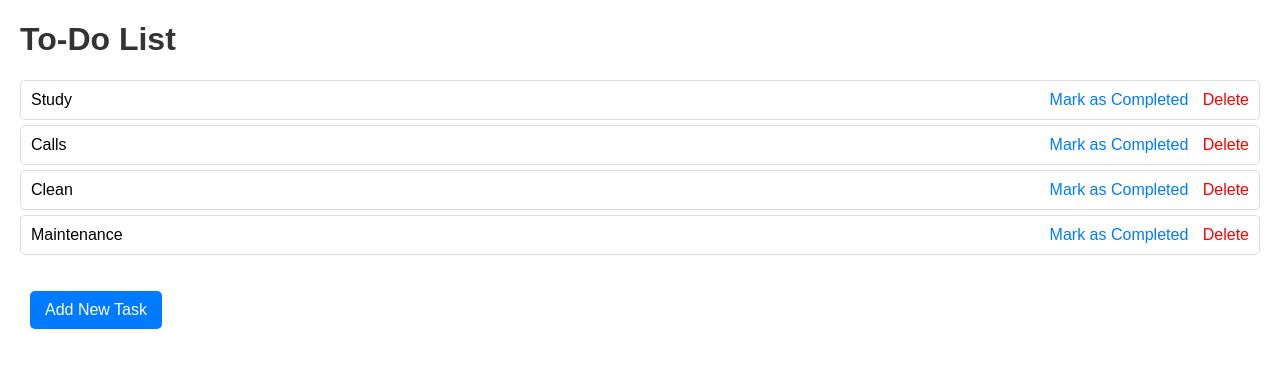
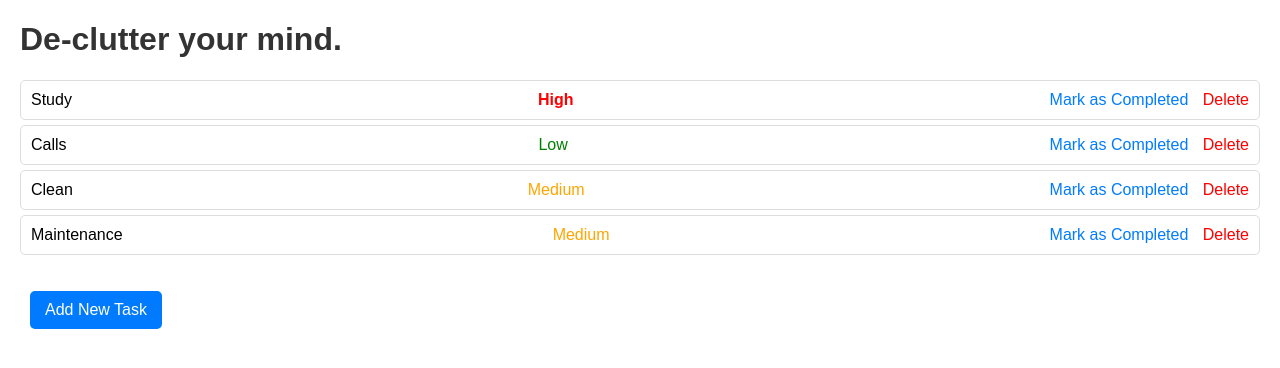
Before and after one commit to shauna-rsh/django-simpletodo, a Django app: page /todoapp/ in a window 1280 px wide. Shown: the top 368 px of the page. Run offline with Django 4.2, Linux system fonts and the light colour scheme; data comes from the database, SQL or seed files in the repository; both versions use the stored data as it was after the commit; parts of the project's set-up code (start-up, migrations or seed data) failed here and were passed over.

Commit message:
Added task prioritization using ML

```diff
--- a/todoapp/models.py
+++ b/todoapp/models.py
@@ -5,3 +5,7 @@ class Task(models.Model):
     title = models.CharField(max_length=250)
     description = models.TextField(blank=True)
     completed = models.BooleanField(default=False)
+    priority = models.CharField(max_length=50, default="Medium")  # Add this field
+
+    def __str__(self):
+        return self.title
--- a/todoapp/templates/add_task.html
+++ b/todoapp/templates/add_task.html
@@ -64,7 +64,7 @@
         <input type="text" id="title" name="title" placeholder="Enter task title" required>
 
         <label for="description">Description:</label>
-        <textarea id="description" name="description" rows="4" placeholder="Enter task description (optional)"></textarea>
+        <textarea id="description" name="description" rows="4" placeholder="Be descriptive!"></textarea>
 
         <button type="submit">Add Task</button>
     </form>
--- a/todoapp/templates/task_list.html
+++ b/todoapp/templates/task_list.html
@@ -50,15 +50,27 @@
         .add-task:hover {
             background-color: #0056b3;
         }
+        .priority-high {
+            color: red;
+            font-weight: bold;
+        }
+        .priority-medium {
+            color: orange;
+        }
+        .priority-low {
+            color: green;
+        }
     </style>
 </head>
 <body>
-    <h1>To-Do List</h1>
+    <h1>De-clutter your mind.</h1>
 
     <ul>
         {% for task in tasks %}
             <li class="{% if task.completed %}completed{% endif %}">
                 <span>{{ task.title }}</span>
+                <span class="{% if task.priority == 'High' %}priority-high{% elif task.priority == 'Medium' %}priority-medium{% elif task.priority == 'Low' %}priority-low{% endif %}">
+                    {{ task.priority }}</span>
                 <div>
                     {% if not task.completed %}
                         <a href="{% url 'complete_task' task.id %}">Mark as Completed</a>
--- a/todoapp/views.py
+++ b/todoapp/views.py
@@ -1,21 +1,31 @@
 from django.shortcuts import render,redirect
 from django.http import HttpResponse
 from django.template import loader
+from django.conf import settings
 from .models import Task
+import pickle
+import os
+
+# Load the model and vectorizer
+model_path = os.path.join(settings.BASE_DIR, "todoapp", "ml_models", "task_model.pkl")
+with open(model_path, "rb") as f:
+    vectorizer, model = pickle.load(f)
 
 # View to display all tasks
 def task_list(request):
     tasks = Task.objects.all()  # Fetch all tasks from the database
     return render(request, 'task_list.html', {'tasks': tasks})
 
-# View to add a new task
+
+# View to add a new task with predicted prioritization
 def add_task(request):
-    if request.method == 'POST':
-        title = request.POST.get('title')  # Get the title from the form
-        description = request.POST.get('description')  # Get the description
-        Task.objects.create(title=title, description=description)  # Create a new task
-        return redirect('task_list')  # Redirect to the task list
-    return render(request, 'add_task.html')  # Render the add task form
+    if request.method == "POST":
+        title = request.POST.get("title") # Get the title and description
+        description = request.POST.get("description")
+        task_priority = model.predict(vectorizer.transform([description]))[0]# Predict the priority of the task based on the description
+        Task.objects.create(title=title, description=description, priority=task_priority)# Create and save the task with the predicted priority
+        return redirect("task_list")
+    return render(request, "add_task.html")# Render the add task form
 
 # View to mark a task as completed
 def complete_task(request, task_id):
```
Also changed, not shown: train_priority_model.py (added, +42 -0 lines), db.sqlite3, todoapp/migrations/0002_task_priority.py (added), 1 other file.
